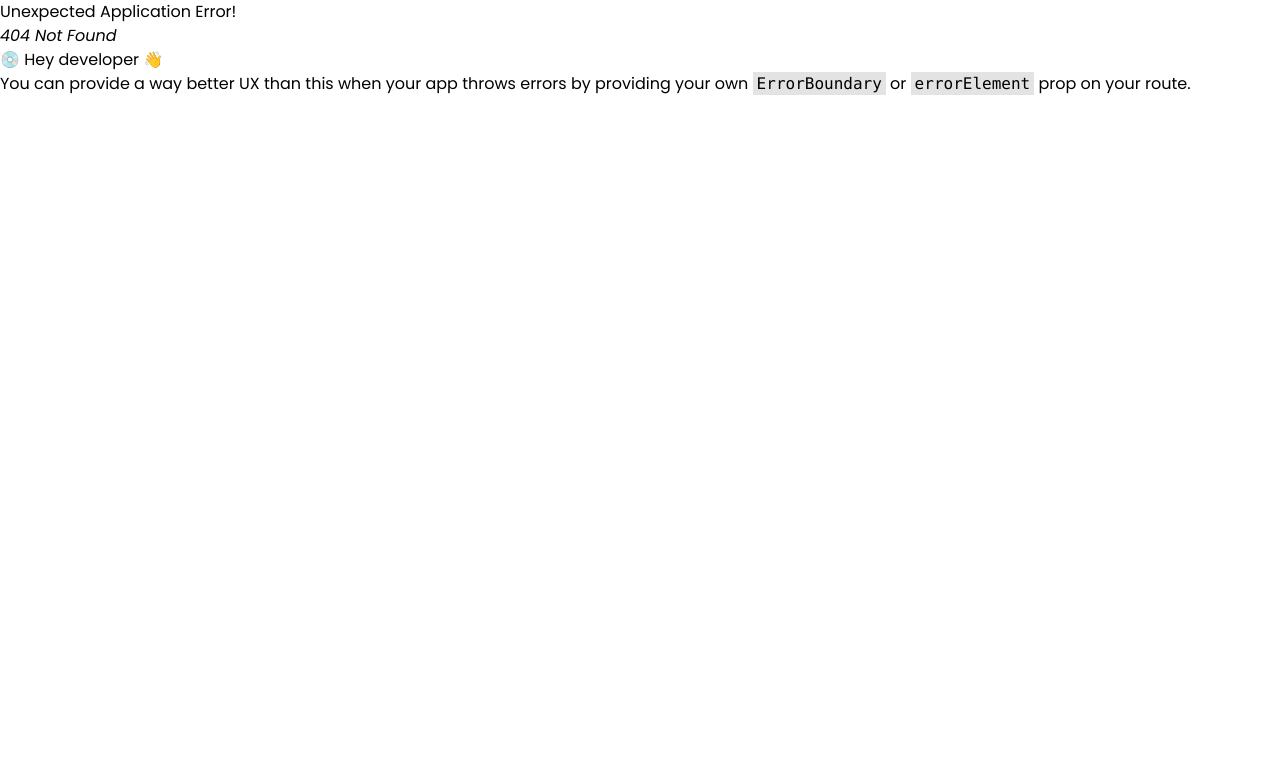
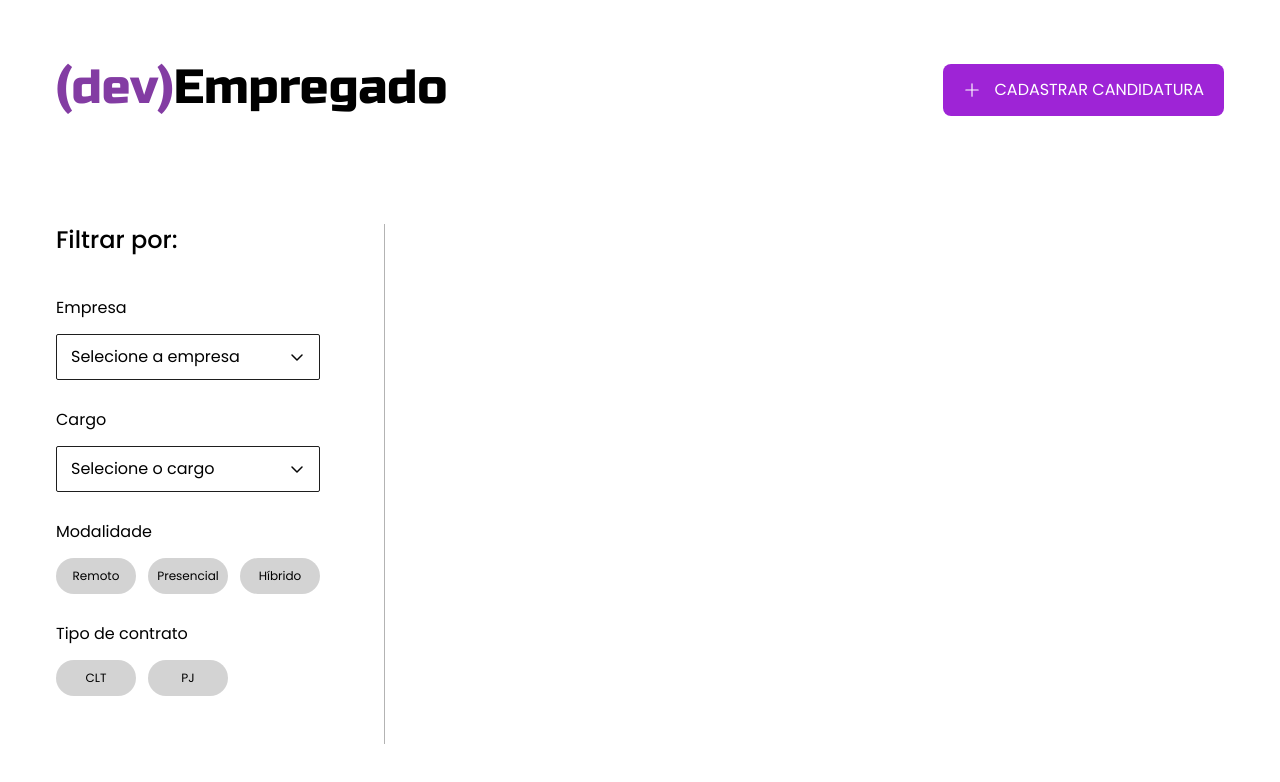
Before and after one commit to LucasAndrade912/devEmpregado, a React (Vite) app in the folder web/: page /home in a window 1280 px wide. Before the commit this address had no page. Shown: the top 782 px of the page. Built offline with nearby package versions, Linux system fonts and the light colour scheme.

Commit message:
create job filter section

```diff
--- a/web/package.json
+++ b/web/package.json
@@ -11,6 +11,8 @@
   },
   "dependencies": {
     "@phosphor-icons/react": "^2.0.15",
+    "@radix-ui/react-radio-group": "^1.1.3",
+    "@radix-ui/react-select": "^2.0.0",
     "react": "^18.2.0",
     "react-dom": "^18.2.0",
     "react-router-dom": "^6.21.2"
--- /dev/null
+++ b/web/src/pages/Home/components/RadioGroup/Item.tsx
@@ -0,0 +1,21 @@
+import * as RadioGroupPrimitive from '@radix-ui/react-radio-group'
+
+type Props = {
+	value: string
+	selectedValue?: string
+}
+
+export function Item({ value, selectedValue }: Props) {
+	return (
+		<label
+			className="cursor-pointer text-xs w-20 py-[10px] rounded-full flex justify-center items-center transition-colors"
+			style={{
+				backgroundColor: selectedValue === value ? '#9E24D6' : '#D3D3D3',
+				color: selectedValue === value ? '#FFF' : '#000',
+				fontWeight: selectedValue === value ? '500' : '400',
+			}}>
+			{value}
+			<RadioGroupPrimitive.Item value={value} />
+		</label>
+	)
+}
--- /dev/null
+++ b/web/src/pages/Home/components/RadioGroup/index.tsx
@@ -0,0 +1,21 @@
+import * as RadioGroupPrimitive from '@radix-ui/react-radio-group'
+
+import { Item } from './Item'
+
+type Props = {
+	values: string[]
+	selectedValue?: string
+	onSelect: (value: string) => void
+}
+
+export function RadioGroup({ values, selectedValue, onSelect }: Props) {
+	return (
+		<RadioGroupPrimitive.Root onValueChange={onSelect}>
+			<div className="flex gap-3">
+				{values.map((value) => (
+					<Item value={value} selectedValue={selectedValue} key={value} />
+				))}
+			</div>
+		</RadioGroupPrimitive.Root>
+	)
+}
--- /dev/null
+++ b/web/src/pages/Home/components/Select/Item.tsx
@@ -0,0 +1,19 @@
+import { Check } from '@phosphor-icons/react'
+import * as SelectPrimitive from '@radix-ui/react-select'
+
+type Props = {
+	value: string
+}
+
+export function Item({ value }: Props) {
+	return (
+		<SelectPrimitive.Item
+			value={value}
+			className="hover:bg-purple-hover hover:text-white transition-colors flex outline-none cursor-pointer p-2 items-center rounded-sm">
+			<SelectPrimitive.ItemText>{value}</SelectPrimitive.ItemText>
+			<SelectPrimitive.ItemIndicator className="absolute right-0 w-[25px] inline-flex items-center justify-center">
+				<Check />
+			</SelectPrimitive.ItemIndicator>
+		</SelectPrimitive.Item>
+	)
+}
--- /dev/null
+++ b/web/src/pages/Home/components/Select/index.tsx
@@ -0,0 +1,33 @@
+import { CaretDown } from '@phosphor-icons/react'
+import * as SelectPrimitive from '@radix-ui/react-select'
+
+import { Item } from './Item'
+
+type Props = {
+	items: string[]
+	placeholder: string
+	onSelect?: (selectedItem: string) => void
+}
+
+export function Select({ items, onSelect, placeholder }: Props) {
+	return (
+		<SelectPrimitive.Root onValueChange={onSelect}>
+			<SelectPrimitive.Trigger className="flex items-center justify-between w-[16.5rem] border border-black-border rounded-sm px-[14px] py-[10px]">
+				<SelectPrimitive.Value placeholder={placeholder} />
+				<SelectPrimitive.Icon>
+					<CaretDown size={16} color="#060606" weight="bold" />
+				</SelectPrimitive.Icon>
+			</SelectPrimitive.Trigger>
+
+			<SelectPrimitive.Portal>
+				<SelectPrimitive.Content className="overflow-hidden bg-white p-2 shadow-lg">
+					<SelectPrimitive.Viewport className="flex flex-col gap-2">
+						{items.map((item) => (
+							<Item value={item} key={item} />
+						))}
+					</SelectPrimitive.Viewport>
+				</SelectPrimitive.Content>
+			</SelectPrimitive.Portal>
+		</SelectPrimitive.Root>
+	)
+}
--- /dev/null
+++ b/web/src/pages/Home/index.tsx
@@ -0,0 +1,78 @@
+import { useState } from 'react'
+import { Plus } from '@phosphor-icons/react'
+
+import { Select } from './components/Select'
+import { RadioGroup } from './components/RadioGroup'
+
+type Modalities = 'Remoto' | 'Presencial' | 'Hibrido'
+type Contracts = 'CLT' | 'PJ'
+
+export function Home() {
+	const [modality, setModality] = useState<Modalities>()
+	const [contract, setContract] = useState<Contracts>()
+
+	return (
+		<div className="px-14 py-16">
+			<header className="flex justify-between">
+				<h1 className="font-title text-5xl">
+					<span className="font-title text-purple-secondary">(dev)</span>Empregado
+				</h1>
+
+				<button className="bg-purple-primary flex px-5 py-[14px] rounded-lg gap-[14px] items-center uppercase text-white hover:bg-purple-hover transition-colors">
+					<Plus size={18} color="#FFF" />
+					Cadastrar candidatura
+				</button>
+			</header>
+
+			<main className="mt-[108px] flex">
+				<div id="filters">
+					<h2 className="text-2xl font-medium mb-10">Filtrar por:</h2>
+
+					<div id="filters-fields" className="flex flex-col gap-7">
+						<div className="input-field flex flex-col gap-[14px]">
+							<p>Empresa</p>
+
+							<Select
+								items={['google', 'microsoft', 'apple', 'meta']}
+								placeholder="Selecione a empresa"
+							/>
+						</div>
+
+						<div className="input-field flex flex-col gap-[14px]">
+							<p>Cargo</p>
+
+							<Select
+								items={['Programador', 'Cibersegurança', 'Desenvolvedor Pleno', 'Estágio']}
+								placeholder="Selecione o cargo"
+							/>
+						</div>
+
+						<div className="input-field flex flex-col gap-[14px]">
+							<p>Modalidade</p>
+
+							<RadioGroup
+								values={['Remoto', 'Presencial', 'Híbrido']}
+								selectedValue={modality}
+								onSelect={(value) => setModality(value as Modalities)}
+							/>
+						</div>
+
+						<div className="input-field flex flex-col gap-[14px]">
+							<p>Tipo de contrato</p>
+
+							<RadioGroup
+								values={['CLT', 'PJ']}
+								selectedValue={contract}
+								onSelect={(value) => setContract(value as Contracts)}
+							/>
+						</div>
+					</div>
+				</div>
+
+				<div className="divisor mx-16 h-[520px] w-px bg-[#b3b3b3]" />
+
+				<main id="jobs"></main>
+			</main>
+		</div>
+	)
+}
--- a/web/src/pages/Login.tsx
+++ b/web/src/pages/Login.tsx
@@ -1,7 +1,15 @@
+import { FormEvent } from 'react'
+import { Link, useNavigate } from 'react-router-dom'
 import { Envelope, LockKey } from '@phosphor-icons/react'
-import { Link } from 'react-router-dom'
 
 export function Login() {
+	const navigate = useNavigate()
+
+	function handleLoginUser(event: FormEvent) {
+		event.preventDefault()
+		navigate('/home')
+	}
+
 	return (
 		<div className="w-full h-screen flex items-center flex-col">
 			<h1 className="font-title mt-32 text-[4rem]">
@@ -11,7 +19,8 @@ export function Login() {
 				Dificuldade em lembrar de todas as vagas que se candidatou?
 				<br /> Cadastre-se e lembresse de todas as suas candidaturas.
 			</p>
-			<form className="w-[35.25rem]">
+
+			<form className="w-[35.25rem]" onSubmit={handleLoginUser}>
 				<div className="input-field flex flex-col gap-4 mb-7">
 					<label htmlFor="email" className="text-lg">
 						Email <span className="text-red-500">*</span>
--- a/web/src/pages/Register.tsx
+++ b/web/src/pages/Register.tsx
@@ -1,7 +1,15 @@
+import { FormEvent } from 'react'
+import { Link, useNavigate } from 'react-router-dom'
 import { User, Envelope, LockKey } from '@phosphor-icons/react'
-import { Link } from 'react-router-dom'
 
 export function Register() {
+	const navigate = useNavigate()
+
+	function handleRegisterUser(event: FormEvent) {
+		event.preventDefault()
+		navigate('/home')
+	}
+
 	return (
 		<div className="w-full h-screen flex items-center flex-col">
 			<h1 className="font-title mt-32 text-[4rem]">
@@ -13,7 +21,7 @@ export function Register() {
 				<br /> Cadastre-se e lembresse de todas as suas candidaturas.
 			</p>
 
-			<form className="w-[35.25rem]">
+			<form className="w-[35.25rem]" onSubmit={handleRegisterUser}>
 				<div className="input-field flex flex-col gap-4 mb-7">
 					<label htmlFor="name" className="text-lg">
 						Nome <span className="text-red-500">*</span>
--- a/web/src/routes.tsx
+++ b/web/src/routes.tsx
@@ -2,6 +2,7 @@ import { createBrowserRouter, RouterProvider } from 'react-router-dom'
 
 import { Register } from './pages/Register'
 import { Login } from './pages/Login'
+import { Home } from './pages/Home'
 
 const router = createBrowserRouter([
 	{
@@ -12,6 +13,10 @@ const router = createBrowserRouter([
 		path: '/login',
 		element: <Login />,
 	},
+	{
+		path: '/home',
+		element: <Home />,
+	},
 ])
 
 export function Routes() {
```
Also changed, not shown: 1 other file (tests, documents, lock files or other folders).
